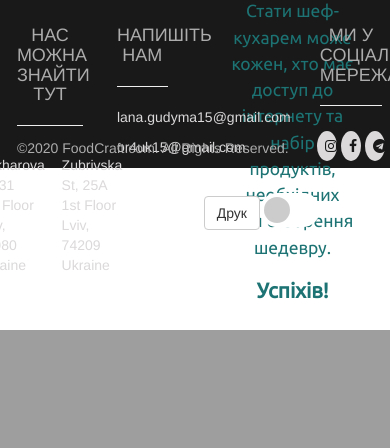
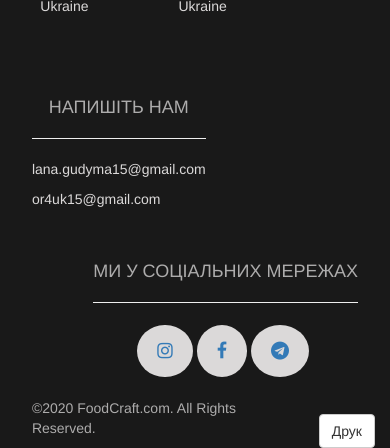
Before and after one commit to lanalobster/FoodCrafter, a PHP site: page / in a window 390 px wide; the page is wider, and only the part inside the window is pictured. Shown: the part 3403-3851 px from the top of that part. Before the commit the page ends 3733 px from the top of that part, so only its background shows below. Run offline with PHP 8.4, Linux system fonts and the light colour scheme; some libraries are stand-ins or nearby versions; some web fonts are replaced.

Commit message:
Bootstrap footed added.

```diff
--- a/index/header-footer.css
+++ b/index/header-footer.css
@@ -119,66 +119,26 @@ footer {
     color: #dbd9d9;
 }
 
-.footer-block{
-    width: 100vw;
-    height: 20vh;
-    display: flex;
-    flex-direction: column;
-    justify-content: center;
-    align-items: flex-start;
-}
-
-.columns{
-    height: 15vh;
-    display: flex;
-    justify-content: flex-start;
-    align-items: flex-start;
-}
-
-.columns h4{
+footer h4{
     color: #adacac;
     text-align: center;
     font-weight: normal;
 }
+.addresses, .emails, .social-profiles{
+    margin: 2vh;
+ }
 
-.left-columns{
-    width: 50vw;
-    display: flex;
-    flex-direction: row;
-    justify-content: flex-start;
-    align-items: flex-start;
-}
+ .addresses{
+     float: left;
+ }
 
-.right-columns{
-    width: 50vw;
-    display: flex;
-    flex-direction: column;
-    justify-content: flex-end;
-    align-items: flex-end;
-}
+ .emails{
+    float: left;
+ }
 
-.switcher {
-    display: flex;
-    justify-content: flex-start;
-    align-items: center;
-    padding-right: 70px;
-}
-
-.addresses, .emails, .social-profiles{
-   margin: 2vh;
-}
-
-.addresses{
-    width: 17vw;
-}
-
-.addresses ul {
-    display: flex;
-    flex-direction: row;
-    justify-content: center;
-    align-items: flex-start;
-    list-style-type: none;
-}
+ .social-profiles{
+     float: right;
+ }
 
 .addresses li{
     margin: 1vh;
@@ -188,17 +148,9 @@ footer {
     font-style: normal;
 }
 
-.emails{
-    width: 13vw;
-}
 
 .emails p{
     margin-top: 1vh;
-}
-
-.social-profiles{
-    margin-right: 2vw;
-    width: 16vw;
 }
 
 .social-profiles ul{
@@ -210,14 +162,11 @@ footer {
     align-items: flex-start;
 }
 
-.fa {
-    padding: 8px;
-    font-size: 30px;
-    width: 20px;
-    text-align: center;
-    text-decoration: none;
-    margin: 5px 2px;
+.social-profiles li{
+    padding: 3px;
+    margin: 2px;
     border-radius: 50%;
+    font-size: 20px;
     background-color: #dbd9d9;
     color: #191919;
 }
--- a/index/index.html
+++ b/index/index.html
@@ -2,12 +2,14 @@
 <html lang="en">
 <head>
     <meta name="viewport" content="width=device-width, initial-scale=1">
-    <link rel="stylesheet" href="https://maxcdn.bootstrapcdn.com/bootstrap/3.4.1/css/bootstrap.min.css">
     <meta charset="UTF-8">
     <title>FoodCrafter</title>
+    <link rel="stylesheet" href="https://maxcdn.bootstrapcdn.com/bootstrap/3.4.1/css/bootstrap.min.css">
+    <script src="https://ajax.googleapis.com/ajax/libs/jquery/3.4.1/jquery.min.js"></script>
+    <script src="https://maxcdn.bootstrapcdn.com/bootstrap/3.4.1/js/bootstrap.min.js"></script>
+
     <link rel="stylesheet" type="text/css" href="header-footer.css">
     <link rel="stylesheet" type="text/css" href="style.css">
-    <!-- <link rel="stylesheet" type="text/css" href="themes/lighttheme.css"> -->
     <link href="https://fonts.googleapis.com/css?family=Headland+One&display=swap" rel="stylesheet">
     <link href="https://fonts.googleapis.com/css?family=Lora&display=swap" rel="stylesheet">
     <link rel="stylesheet" href="https://unpkg.com/flickity@2/dist/flickity.min.css">
@@ -100,21 +102,21 @@
                 <hr>
                 <div class = "inspiration-text-suptext">
                      <p>Одне слово, а скільки щастя! Кожен інгредієнт, змішуючись з іншими, робить справжнє диво. Дуже хочеться вивчити кожен шматочок їжі, дізнатися, як вона робиться. Чим оригінальніше блюдо, тим більше воно подобається людям. Вам теж хочеться навчитися створювати таку красу? </p>
-                    <p>Щоб бути справжнім майстром на власній кухні, не потрібно закінчувати спеціальну школу. Кожна людина може розвивати хист до кулінарії, і це не міф. Стати шеф-кухарем може кожен, хто має доступ до інтернету та набір продуктів, необхідних для створення шедевру.</p>
                 </div>
                 <div class = "inspiration-text-bottom">
                     <p>Успіхів!</p>
                 </div>
             </div>
         </div>
-        <footer id="main-footer">
-        <div class = "footer-block">
-            <div class = "columns">
-                <div class = "left-columns">
+
+        <footer>
+            <div class="container-fluid footer-block">
+                <div class="row">
+                    <div class="col-sm-3">
                         <div class = "addresses">
                             <h4>НАС МОЖНА ЗНАЙТИ ТУТ</h4>
                             <hr>
-                        <ul>
+                            <ul class="list-inline">
                                 <li>
                                     <address>
                                         Sakharova St, 31<br>
@@ -133,6 +135,8 @@
                                 </li>
                             </ul>
                             </div>
+                    </div>
+                    <div class="col-sm-3">
                         <div class = "emails">
                             <h4>НАПИШІТЬ НАМ</h4>
                             <hr>
@@ -140,34 +144,37 @@
                             <p>or4uk15@gmail.com</p>
                         </div>
                     </div>
-                <div class = "right-columns">
+                    <div class="col-sm-6">
                         <div class = "social-profiles">
                             <h4>МИ У СОЦІАЛЬНИХ МЕРЕЖАХ</h4>
                             <hr>
-                        <ul>
+                            <ul class="list-inline">
                                 <li>
-                                <a class = " fa fa-instagram" title = "FoodCraft Instagram Page" href="https://www.instagram.com/lanahudyma?r=nametag"></a>
-                            </li>
-                            <li>
-                                <a class = "fa fa-facebook" title = "FoodCraft Facebook Page" href="https://www.facebook.com/ira.hudyma">
+                                    <a class="btn btn-lg btn-floating btn-social-icon btn-instagram" title = "FoodCraft Instagram Page" href="https://www.instagram.com/lanahudyma?r=nametag">
+                                        <span class="fa fa-instagram"></span>
                                     </a>
                                 </li>
                                 <li>
-                                <a class = "fa fa-telegram" title = "FoodCraft Telegram Page" href="https://t.me/Ygleplastic28"></a>
+                                    <a class="btn btn-lg btn-social-icon btn-facebook" title = "FoodCraft Facebook Page" href="https://www.facebook.com/ira.hudyma">
+                                        <span class="fa fa-facebook"></span>
+                                    </a>
+                                </li>
+                                <li>
+                                    <a class="btn btn-lg btn-social-icon btn-telegram" title = "FoodCraft Telegram Page" href="https://t.me/Ygleplastic28">
+                                        <span class="fa fa-telegram"></span>
+                                    </a>
                                 </li>
                             </ul>
                         </div>
-                    <div id="switcher" class="switcher">
-                        <button type="button" class="btn btn-default" onclick="changePage()">Друк</button>
-                        <label class="switch">
-                            <input id="switch-theme" type="checkbox">
-                            <span class="slider round"></span>
-                        </label>
                     </div>
                 </div>
+                <div class="row rights">
+                    <div class="col-sm-11">
+                        <p>©2020 FoodCraft.com. All Rights Reserved.</p>
                     </div>
-            <div class = "rights">
-                <p>©2020 FoodCraft.com. All Rights Reserved.</p>
+                    <div class="col-sm-1">
+                        <button type="button" class="btn btn-default" onclick="changePage()">Друк</button>
+                    </div>
                 </div>
             </div>
         </footer>
@@ -176,8 +183,8 @@
     <script src="../themes/switcher.js"></script>
     <script type='text/javascript' src='https:/s/ajax.googleapis.com/ajax/libs/jquery/3.4.1/jquery.js'></script>
     <script type='text/javascript' src='https://ajax.googleapis.com/ajax/libs/jquery/3.4.1/jquery.min.js'></script>
-    <script src="flickty.js"></script>
     <script src="print.js"></script>
     <script src="style.js"></script>
+    <script src="flickty.js"></script>
 </body>
 </html>
--- a/index/style.css
+++ b/index/style.css
@@ -190,9 +190,9 @@
 
 /*Ispiration*/
 .inspiration-block{
-    height: 90vh;
     display: flex;
     flex-direction: row;
+    height: 600px;
 }
 
 .inspiration-image{
@@ -200,7 +200,7 @@
     background-size: cover;
     width: 50vw;
     height: 100%;
-
+    flex: 1;
     display: flex;
     flex-direction: row;
     justify-content:flex-start;
@@ -217,34 +217,38 @@
     flex-direction: column;
     justify-content: center;
     align-items: center;
+    flex: 1;
 }
 
 .inspiration-cite{
     color: black;
-    padding: 2vw;
-    height: 30vh;
+    padding: 20px;
+    height: 30%;
     width: 50vh;
+    margin-bottom: 10px;
     font-family: 'Ubuntu', light italic;
-    font-size: 130%;
+    font-size: 15px;
     line-height: 1.5;
 }
 
 .inspiration-text-header{
     font-family: 'Lora', Light;
-    font-size: 300%;
+    font-size: 38px;
 }
 
 .inspiration-text-suptext{
-    margin-left: 15%;
-    margin-right: 15%;
-    padding: 2%;
-    text-indent: 5%;
+    margin-left: 15px;
+    margin-right: 15px;
+    padding: 20px;
+    text-indent: 15px;
     font-family: 'Ubuntu', light italic;
-    font-size: 125%;
+    font-size: 17px;
+    max-width: 800px;
+    min-width: 275px;
 }
 
 .inspiration-text-bottom{
     font-family: 'Ubuntu', light italic;
-    font-size: 150%;
+    font-size: 20px;
     font-weight: bold;
 }
```
Lines whose indentation alone changed are shown as unchanged.
